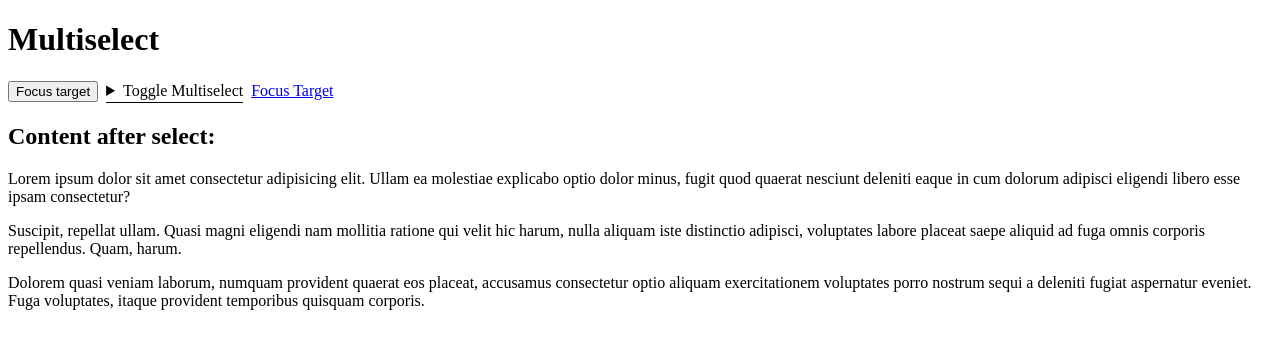
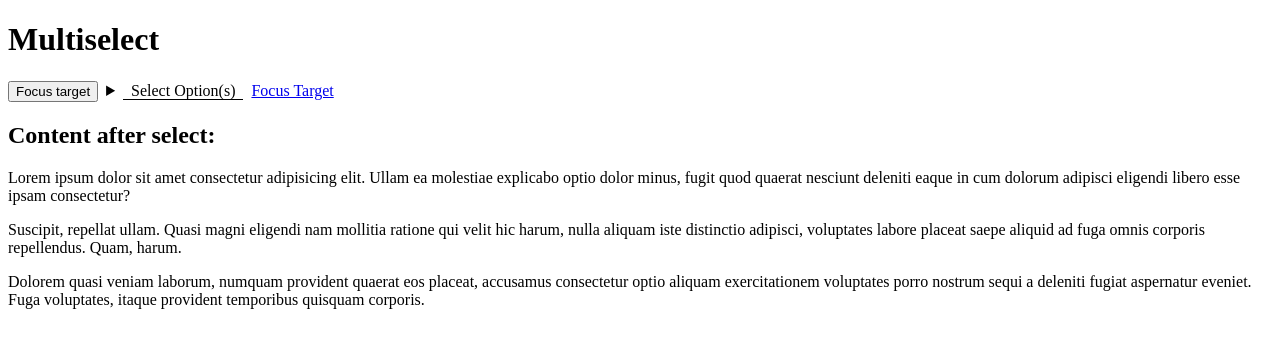
Before and after one commit to dreiv/ng-multiselect, an Angular app: page / in a window 1280 px wide. Shown: the top 348 px of the page. Built offline with nearby package versions, Linux system fonts and the light colour scheme.

Commit message:
separated components

```diff
--- a/src/app/app.component.html
+++ b/src/app/app.component.html
@@ -2,7 +2,8 @@
 
 <button>Focus target</button>
 
-<app-multiselect class="multi"></app-multiselect>
+<app-multi-select class="multi" [options]="multiSelectOptions" (selected)="onMultiSelect($event)">
+</app-multi-select>
 
 <a href="#">Focus Target</a>
 
--- a/src/app/app.component.ts
+++ b/src/app/app.component.ts
@@ -1,9 +1,23 @@
-import { Component } from '@angular/core';
+import { Component, OnInit } from '@angular/core';
+import { MultiSelectOption } from './multi-select/multi-select.component';
 
 @Component({
   selector: 'app-root',
   templateUrl: './app.component.html',
   styleUrls: ['./app.component.scss']
 })
-export class AppComponent {
+export class AppComponent implements OnInit {
+  multiSelectOptions: MultiSelectOption[]
+
+  ngOnInit(): void {
+    this.multiSelectOptions = [...Array(15)].map((_, i) => ({
+      id: Math.random().toString(36).substring(4),
+      checked: false,
+      name: `Option number ${i}`
+    }))
+  }
+
+  onMultiSelect(ids) {
+    console.log('multiselect ids', ids);
+  }
 }
--- a/src/app/app.module.ts
+++ b/src/app/app.module.ts
@@ -2,12 +2,14 @@ import { BrowserModule } from '@angular/platform-browser';
 import { NgModule } from '@angular/core';
 
 import { AppComponent } from './app.component';
-import { MultiselectComponent } from './multiselect/multiselect.component';
+import { DropdownComponent } from './dropdown/dropdown.component';
+import { MultiSelectComponent } from './multi-select/multi-select.component';
 
 @NgModule({
   declarations: [
     AppComponent,
-    MultiselectComponent,
+    DropdownComponent,
+    MultiSelectComponent,
   ],
   imports: [
     BrowserModule
--- /dev/null
+++ b/src/app/dropdown/dropdown.component.html
@@ -0,0 +1,11 @@
+<details #dropdown>
+  <summary (click)="onClick()">
+    <ng-content select=".title"></ng-content>
+  </summary>
+
+  <div class="anchor">
+    <ul class="options">
+      <ng-content select="li"></ng-content>
+    </ul>
+  </div>
+</details>
--- a/src/app/multiselect/multiselect.component.scss
+++ b/src/app/dropdown/dropdown.component.scss
@@ -6,15 +6,7 @@
   display: none;
 }
 
-details {
-  position: relative;
-}
-
 summary {
-  border-bottom: 1px solid;
-
-  line-height: 1.4rem;
-
   cursor: pointer;
 
   &:focus,
@@ -23,26 +15,25 @@ summary {
   }
 }
 
+.anchor {
+  position: relative;
+}
+
 ul {
   position: absolute;
 
-  max-height: 20rem;
+  top: .5rem;
+  max-height: 12rem;
   margin: 0;
   padding: 0;
   border: 1px solid;
-  border-top: 0;
   overflow: auto;
 
   list-style: none;
   background-color: white;
 }
 
-label {
-  display: block;
-  padding: 0.5rem;
-
-  cursor: pointer;
-
+::ng-deep li {
   &:hover {
     background-color: #f7f7f7;
   }
--- /dev/null
+++ b/src/app/dropdown/dropdown.component.ts
@@ -0,0 +1,27 @@
+import { Component, ViewChild, ElementRef, Output, EventEmitter, Input } from '@angular/core';
+import { UtilitiesService } from '../utilities.service';
+import { find } from 'rxjs/operators';
+
+@Component({
+  selector: 'app-dropdown',
+  templateUrl: './dropdown.component.html',
+  styleUrls: ['./dropdown.component.scss']
+})
+export class DropdownComponent {
+  @ViewChild('dropdown') dropdownRef: ElementRef
+  @Output() onToggle = new EventEmitter();
+  @Input() open = false;
+
+
+  constructor(private utilitiesService: UtilitiesService) { }
+
+  onClick() {
+    const dropdown = this.dropdownRef.nativeElement;
+
+    if (!dropdown.open) { // triggers when dropdown is opened
+      this.utilitiesService.documentClicked$
+        .pipe(find(({ target }) => !dropdown.contains(target)))
+        .subscribe(() => { dropdown.open = false })
+    }
+  }
+}
--- /dev/null
+++ b/src/app/multi-select/multi-select.component.html
@@ -0,0 +1,10 @@
+<app-dropdown>
+  <span class="title">{{title}}</span>
+
+  <li *ngFor="let option of options; let i = index">
+    <label>
+      <input type="checkbox" [checked]="option.checked" (change)="onChange(i)">
+      {{ option.name }}
+    </label>
+  </li>
+</app-dropdown>
--- /dev/null
+++ b/src/app/multi-select/multi-select.component.scss
@@ -0,0 +1,22 @@
+.title {
+  border-bottom: 1px solid;
+
+  line-height: 1.4rem;
+  padding-left: .5rem;
+  padding-right: .5rem;
+}
+
+label {
+  display: flex;
+
+  padding: .25rem .5rem;
+  cursor: pointer;
+
+  white-space: nowrap;
+  max-width: 12rem;
+  text-overflow: ellipsis;
+
+  min-height: 2.5rem;
+  box-sizing: border-box;
+  align-items: center;
+}
--- /dev/null
+++ b/src/app/multi-select/multi-select.component.ts
@@ -0,0 +1,36 @@
+import { Component, Input, Output, EventEmitter } from '@angular/core';
+
+export type MultiSelectOption = {
+  id: string,
+  checked: boolean;
+  name: string;
+}
+
+@Component({
+  selector: 'app-multi-select',
+  templateUrl: './multi-select.component.html',
+  styleUrls: ['./multi-select.component.scss']
+})
+export class MultiSelectComponent {
+  @Input() options: MultiSelectOption[];
+  @Output() selected = new EventEmitter<string[]>();
+  private selectedOptions: MultiSelectOption[];
+  title = 'Select Option(s)';
+
+  constructor() { }
+
+  onChange(index: number): void {
+    this.options[index].checked = !this.options[index].checked;
+    this.selectedOptions = this.options.filter(({ checked }) => checked);
+    this.selected.emit(this.selectedOptions.map(({ id }) => id));
+
+    this.updateTitle();
+  }
+
+  updateTitle() {
+    const selectedNo = this.selectedOptions.length;
+
+    this.title = selectedNo ? `${selectedNo} options selected` : 'Select Option(s)';
+  }
+
+}
--- a/src/app/multiselect/multiselect.component.html
+++ /dev/null
@@ -1,26 +0,0 @@
-<details #select>
-  <summary (click)="onClick()">Toggle Multiselect</summary>
-
-  <ul class="options">
-    <li><label><input type="checkbox">Option number 1</label></li>
-    <li><label><input type="checkbox">Option number 2</label></li>
-    <li><label><input type="checkbox">Option number 3</label></li>
-    <li><label><input type="checkbox">Option number 4</label></li>
-    <li><label><input type="checkbox">Option number 5</label></li>
-    <li><label><input type="checkbox">Option number 6</label></li>
-    <li><label><input type="checkbox">Option number 7</label></li>
-    <li><label><input type="checkbox">Option number 8</label></li>
-    <li><label><input type="checkbox">Option number 9</label></li>
-    <li><label><input type="checkbox">Option number 10</label></li>
-    <li><label><input type="checkbox">Option number 11</label></li>
-    <li><label><input type="checkbox">Option number 12</label></li>
-    <li><label><input type="checkbox">Option number 13</label></li>
-    <li><label><input type="checkbox">Option number 14</label></li>
-    <li><label><input type="checkbox">Option number 15</label></li>
-    <li><label><input type="checkbox">Option number 16</label></li>
-    <li><label><input type="checkbox">Option number 17</label></li>
-    <li><label><input type="checkbox">Option number 18</label></li>
-    <li><label><input type="checkbox">Option number 19</label></li>
-    <li><label><input type="checkbox">Option number 20</label></li>
-  </ul>
-</details>
--- a/src/app/multiselect/multiselect.component.ts
+++ /dev/null
@@ -1,24 +0,0 @@
-import { Component, ViewChild, ElementRef } from '@angular/core';
-import { UtilitiesService } from '../utilities.service';
-import { find } from 'rxjs/operators';
-
-@Component({
-  selector: 'app-multiselect',
-  templateUrl: './multiselect.component.html',
-  styleUrls: ['./multiselect.component.scss']
-})
-export class MultiselectComponent {
-  @ViewChild('select') selectRef: ElementRef
-
-  constructor(private utilitiesService: UtilitiesService) { }
-
-  onClick() {
-    const select = this.selectRef.nativeElement;
-
-    if (!select.open) { // triggers when dropdown is opened
-      this.utilitiesService.documentClicked$
-        .pipe(find(({ target }) => !select.contains(target)))
-        .subscribe(() => { select.open = false })
-    }
-  }
-}
```
Also changed, not shown: 2 other files (tests, documents, lock files or other folders).
